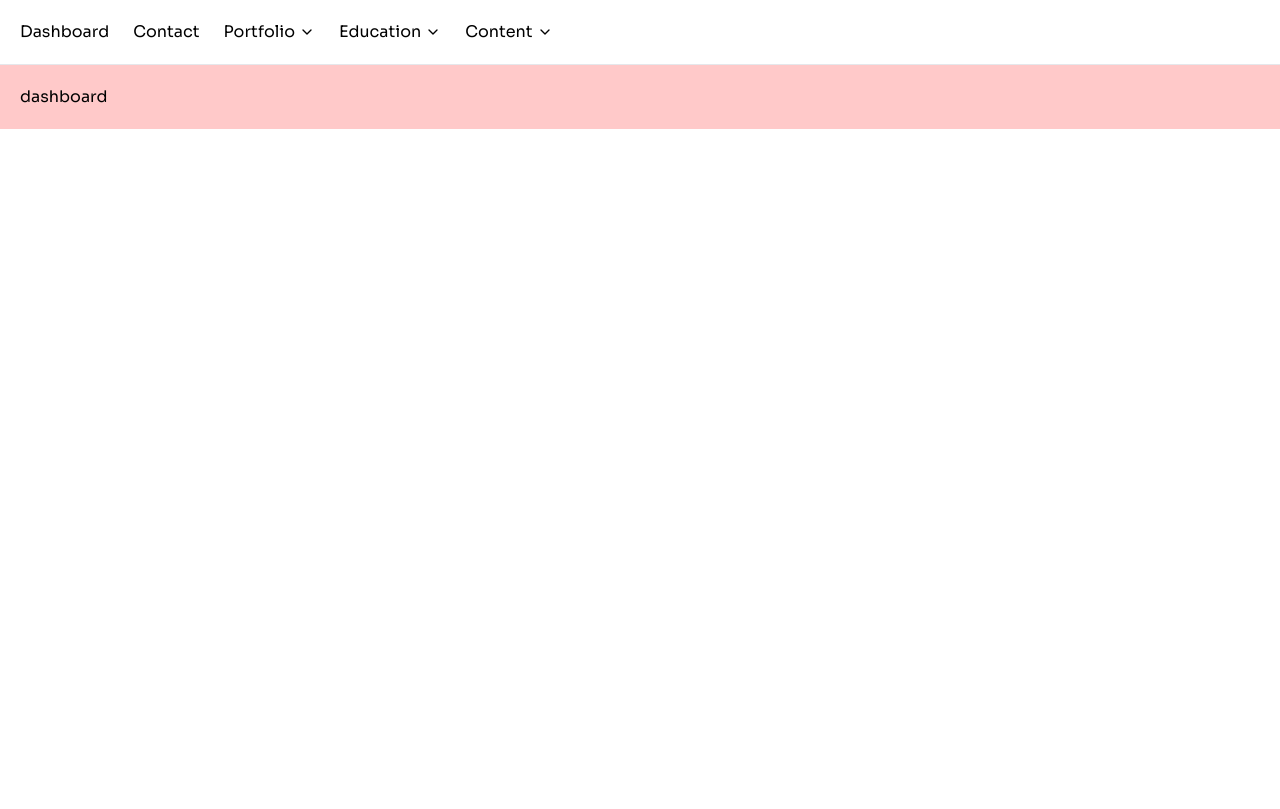
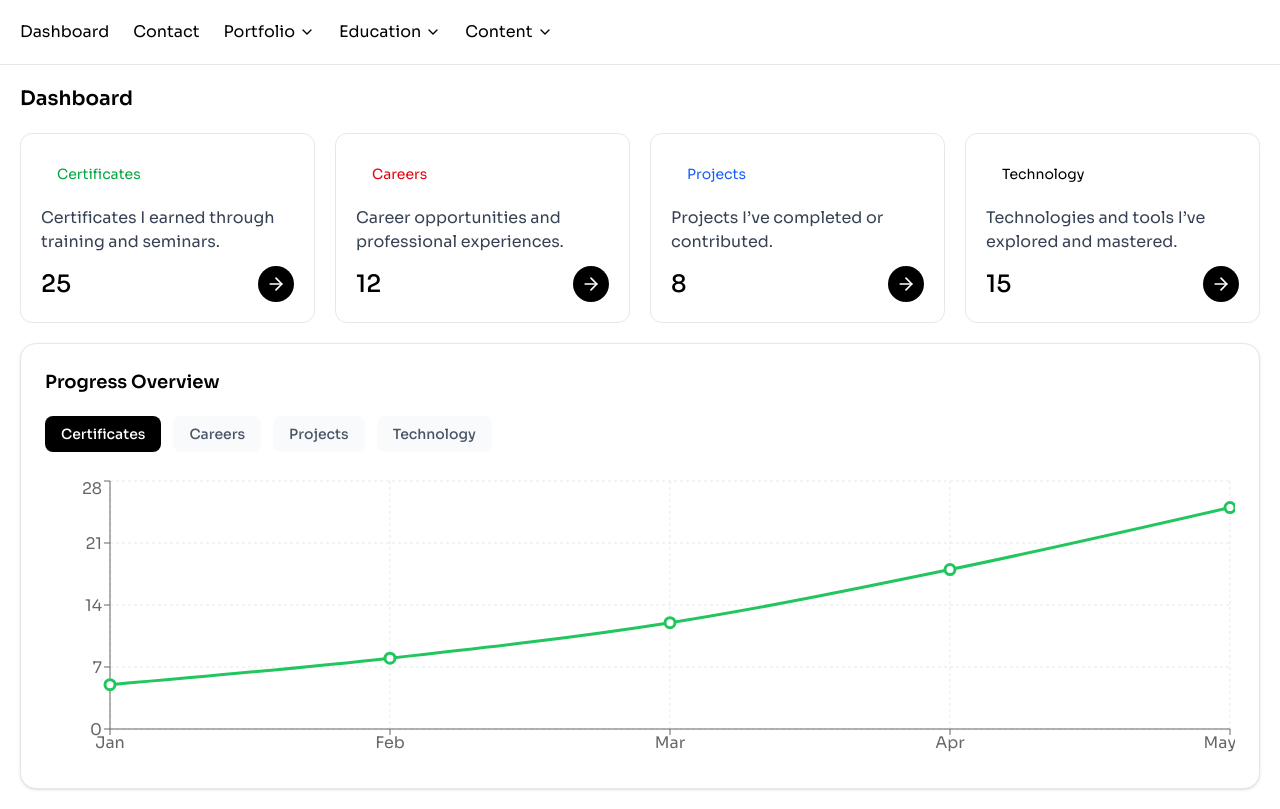
Before and after one commit to Muhammad-Khairul-Kholqi/Personal-Website, a Next.js app: page /pages/private/cms/dashboard in a window 1280 px wide. Built offline with nearby package versions, Linux system fonts and the light colour scheme.

Commit message:
add cards and chart dat in dasbhoard page

```diff
--- a/package.json
+++ b/package.json
@@ -13,7 +13,8 @@
     "lucide-react": "^0.534.0",
     "next": "15.4.5",
     "react": "19.1.0",
-    "react-dom": "19.1.0"
+    "react-dom": "19.1.0",
+    "recharts": "^3.1.2"
   },
   "devDependencies": {
     "@eslint/eslintrc": "^3",
--- a/src/app/(private)/pages/private/cms/dashboard/page.jsx
+++ b/src/app/(private)/pages/private/cms/dashboard/page.jsx
@@ -1,5 +1,12 @@
-export default function DashboarPage() {
+import CardSection from "@/app/components/section/dashboard/cardSection"
+import ChartSection from "@/app/components/section/dashboard/ChartSection"
+
+export default function DashboardPage() {
     return (
-        <div>dashboard</div>
+        <div>
+            <h1 className="text-xl font-semibold mb-5">Dashboard</h1>
+            <CardSection />
+            <ChartSection />
+        </div>
     )
 }
--- a/src/app/(private)/pages/private/cms/layout.jsx
+++ b/src/app/(private)/pages/private/cms/layout.jsx
@@ -4,7 +4,7 @@ export default function CmsLayout({ children }) {
     return (
         <div>
             <Navbar />
-            <div className="flex justify-center mt-[65px] p-5 bg-red-200">
+            <div className="flex justify-center mt-[65px] p-5">
                 <div className="w-full max-w-[1300px]">
                     {children}
                 </div>
--- /dev/null
+++ b/src/app/components/section/dashboard/ChartSection.jsx
@@ -0,0 +1,96 @@
+"use client"
+
+import { useState } from "react"
+import {
+    LineChart,
+    Line,
+    XAxis,
+    YAxis,
+    Tooltip,
+    CartesianGrid,
+    ResponsiveContainer,
+} from "recharts"
+
+const dataSets = {
+    Certificates: [
+        { month: "Jan", value: 5 },
+        { month: "Feb", value: 8 },
+        { month: "Mar", value: 12 },
+        { month: "Apr", value: 18 },
+        { month: "May", value: 25 },
+    ],
+    Careers: [
+        { month: "Jan", value: 2 },
+        { month: "Feb", value: 4 },
+        { month: "Mar", value: 6 },
+        { month: "Apr", value: 9 },
+        { month: "May", value: 12 },
+    ],
+    Projects: [
+        { month: "Jan", value: 1 },
+        { month: "Feb", value: 2 },
+        { month: "Mar", value: 4 },
+        { month: "Apr", value: 6 },
+        { month: "May", value: 8 },
+    ],
+    Technology: [
+        { month: "Jan", value: 3 },
+        { month: "Feb", value: 5 },
+        { month: "Mar", value: 7 },
+        { month: "Apr", value: 10 },
+        { month: "May", value: 15 },
+    ],
+}
+
+const colors = {
+    Certificates: "#22c55e",
+    Careers: "#ef4444",
+    Projects: "#3b82f6",
+    Technology: "#eab308",
+}
+
+export default function ChartSection() {
+    const [activeTab, setActiveTab] = useState("Certificates")
+
+    return (
+        <div className="bg-white border border-gray-200 rounded-2xl p-6 shadow-sm mt-5">
+            <h2 className="text-lg font-semibold mb-5">Progress Overview</h2>
+
+            <div className="flex gap-3 mb-6 overflow-x-auto whitespace-nowrap scrollbar-hide">
+                {Object.keys(dataSets).map((tab) => (
+                    <button
+                        key={tab}
+                        onClick={() => setActiveTab(tab)}
+                        className={`px-4 py-2 rounded-lg text-sm font-medium transition cursor-pointer ${activeTab === tab
+                                ? "bg-black text-white"
+                                : "bg-gray-50 text-gray-600 hover:bg-gray-100"
+                            }`}
+                    >
+                        {tab}
+                    </button>
+                ))}
+            </div>
+
+            <div className="h-72 overflow-x-auto scrollbar-hide">
+                <div className="min-w-[700px] h-full">
+                    <ResponsiveContainer width="100%" height="100%">
+                        <LineChart data={dataSets[activeTab]}>
+                            <CartesianGrid strokeDasharray="3 3" stroke="#e5e7eb" />
+                            <XAxis dataKey="month" />
+                            <YAxis />
+                            <Tooltip />
+                            <Line
+                                type="monotone"
+                                dataKey="value"
+                                stroke={colors[activeTab]}
+                                strokeWidth={3}
+                                dot={{ r: 5 }}
+                            />
+                        </LineChart>
+                    </ResponsiveContainer>
+                </div>
+            </div>
+
+        </div>
+    )
+}
--- /dev/null
+++ b/src/app/components/section/dashboard/cardSection.jsx
@@ -0,0 +1,60 @@
+import Link from "next/link"
+import { ArrowRight } from "lucide-react"
+
+export default function CardSection() {
+    const cards = [
+        {
+            link: "#",
+            title: "Certificates",
+            color: "green",
+            description: "Certificates I earned through training and seminars.",
+            count: 25,
+        },
+        {
+            link: "#",
+            title: "Careers",
+            color: "red",
+            description: "Career opportunities and professional experiences.",
+            count: 12,
+        },
+        {
+            link: "#",
+            title: "Projects",
+            color: "blue",
+            description: "Projects I’ve completed or contributed.",
+            count: 8,
+        },
+        {
+            link: "#",
+            title: "Technology",
+            color: "yellow",
+            description: "Technologies and tools I’ve explored and mastered.",
+            count: 15,
+        },
+    ]
+
+    return (
+        <div className="grid lg:grid-cols-4 md:grid-cols-2 sm:grid-cols-1 grid-cols-1 items-center gap-5">
+            {cards.map((card, index) => (
+                <Link
+                    key={index}
+                    href={card.link}
+                    className="border border-gray-200 p-5 rounded-xl space-y-3 hover:shadow-lg duration-300 group"
+                >
+                    <div className="flex">
+                        <div className={`bg-${card.color}-100 px-4 py-2 rounded-lg`}>
+                            <span className={`text-${card.color}-600 text-sm`}>{card.title}</span>
+                        </div>
+                    </div>
+                    <p className="text-gray-700">{card.description}</p>
+                    <div className="flex items-center gap-3 justify-between">
+                        <span className="text-2xl font-medium">{card.count}</span>
+                        <div className="p-2 bg-black rounded-full">
+                            <ArrowRight className="w-5 h-5 text-white group-hover:translate-x-2 duration-300" />
+                        </div>
+                    </div>
+                </Link>
+            ))}
+        </div>
+    )
+}
```
Also changed, not shown: 1 other file (tests, documents, lock files or other folders).
